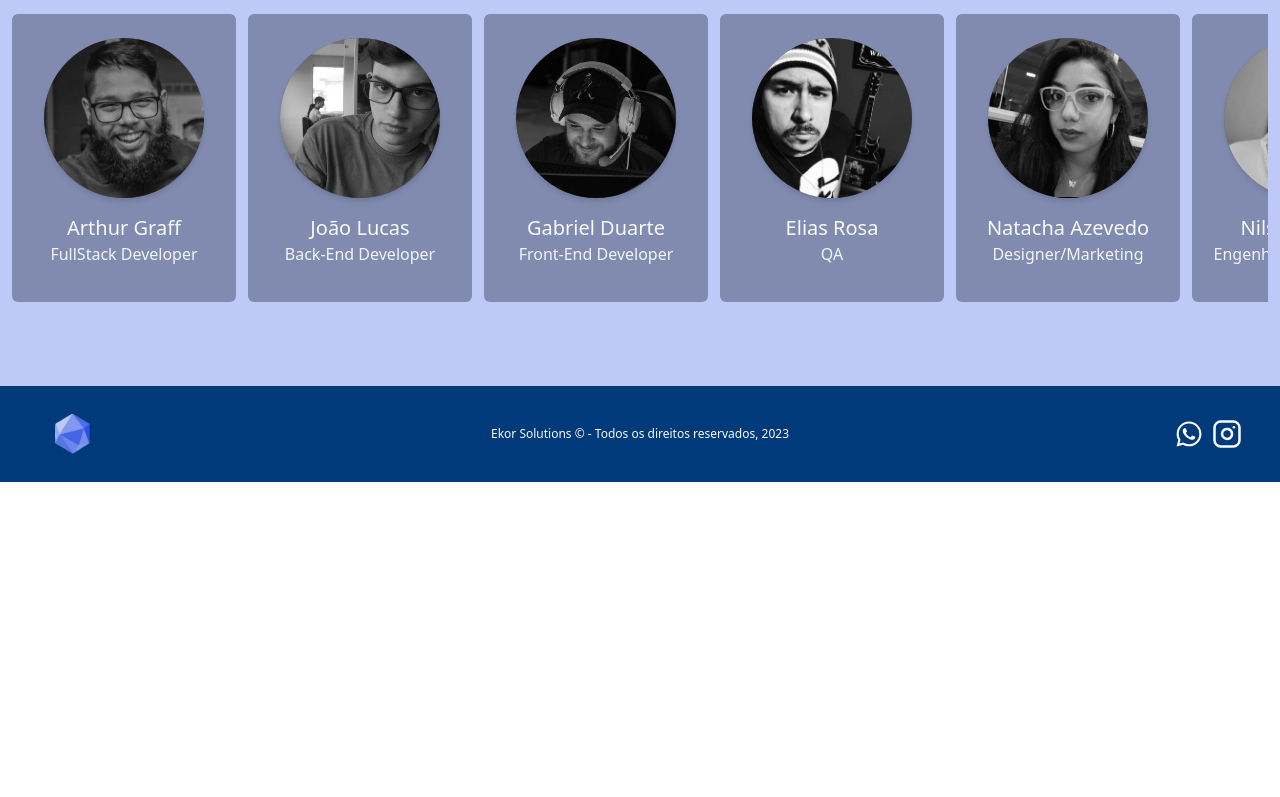
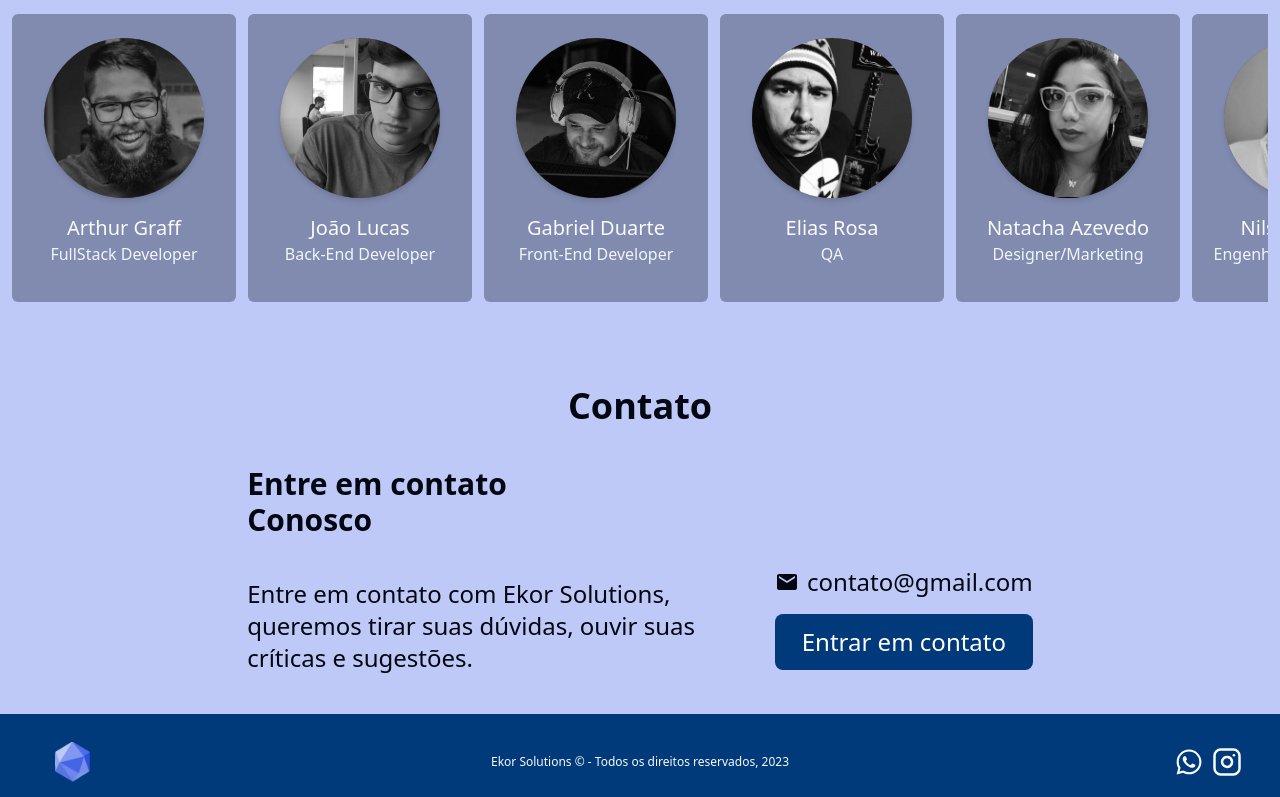
Before and after one commit to Benfic4rthur/ekorsolutions, a React (Vite) app: page / in a window 1280 px wide. Shown: the part 2000-2797 px from the top of the page. Before the commit the page ends 2482 px from the top, so only its background shows below. Built offline with nearby package versions, Linux system fonts and the light colour scheme.

Commit message:
fix: criando a contato

```diff
--- a/src/App.jsx
+++ b/src/App.jsx
@@ -1,3 +1,4 @@
+import { Contacts } from './components/Contacts';
 import { Footer } from './components/Footer';
 import { Introduction } from './components/Introduction';
 import { Navbar } from './components/Navbar';
@@ -18,6 +19,7 @@ export default function App() {
         <Services />
         <Products />
         <Team />
+        <Contacts />
       </main>
       <Footer />
     </div>
--- /dev/null
+++ b/src/components/Contacts/index.jsx
@@ -0,0 +1,66 @@
+import { useEffect, useState } from 'react';
+import { MdEmail } from 'react-icons/md';
+
+const faleConosco = 'Fale Conosco';
+
+const number = '5551991640517'; // Número de telefone do WhatsApp
+const messageBomDia = 'Bom dia! Gostaria de fazer um orçamento em um projeto!'; // Texto pré-pronto para a mensagem de bom dia
+const messageBoaTarde = 'Boa tarde! Gostaria de fazer um orçamento em um projeto!'; // Texto pré-pronto para a mensagem de boa tarde
+const messageBoaNoite = 'Boa noite! Gostaria de fazer um orçamento em um projeto!'; // Texto pré-pronto para a mensagem de boa noite
+const now = new Date();
+const currentHour = now.getHours();
+export function Contacts() {
+  const [title, setTitle] = useState('Início');
+
+  useEffect(() => {
+    document.title = `Ekor Solutions - ${title}`;
+  }, [title]);
+
+  let message = ''; // Inicialize a mensagem vazia
+
+  // Define a mensagem com base na hora do dia
+  if (currentHour >= 0 && currentHour < 12) {
+    message = messageBomDia;
+  } else if (currentHour >= 12 && currentHour < 18) {
+    message = messageBoaTarde;
+  } else {
+    message = messageBoaNoite;
+  }
+
+  return (
+    <>
+      <div id='Contatos'>
+        <div className='text-center text-4xl font-bold mb-10'>Contato</div>
+        <div className='flex items-center justify-center gap-20 mb-10'>
+          <div>
+            <div className='text-3xl font-bold mb-10'>
+              Entre em contato <br />
+              Conosco
+            </div>
+            <p>
+              Entre em contato com Ekor Solutions,
+              <br />
+              queremos tirar suas dúvidas, ouvir suas <br />
+              críticas e sugestões.
+            </p>
+          </div>
+          <div className='flex flex-col gap-4 mt-24'>
+            <div className='flex items-center gap-2'>
+              <MdEmail />
+              <p>contato@gmail.com</p>
+            </div>
+            <a
+              className='bg-[#003A7A] rounded-lg flex items-center justify-center p-3 hover:bg-[#304FE7] duration-500 text-white'
+              href={`https://wa.me/${number}?text=${encodeURIComponent(message)}`}
+              title={faleConosco}
+              target=' _blank'
+              onClick={() => setTitle('Contato')}
+            >
+              Entrar em contato
+            </a>
+          </div>
+        </div>
+      </div>
+    </>
+  );
+}
--- a/src/components/Navbar.jsx
+++ b/src/components/Navbar.jsx
@@ -85,14 +85,17 @@ export function Navbar() {
             </Link>
           </li>
           <li className='cursor-pointer hover:translate-y-1 duration-300'>
-            <a
-              href={`https://wa.me/${number}?text=${encodeURIComponent(message)}`}
-              title={faleConosco}
-              target=' _blank'
-              onClick={() => setTitle('Contato')}
+            <Link
+              to='Contatos'
+              spy={true}
+              smooth={true}
+              offset={-100}
+              duration={500}
+              title='Contatos'
+              onClick={() => setTitle('Contatos')}
             >
-              Contato
-            </a>
+              Contatos
+            </Link>
           </li>
         </ul>
       </nav>
```
